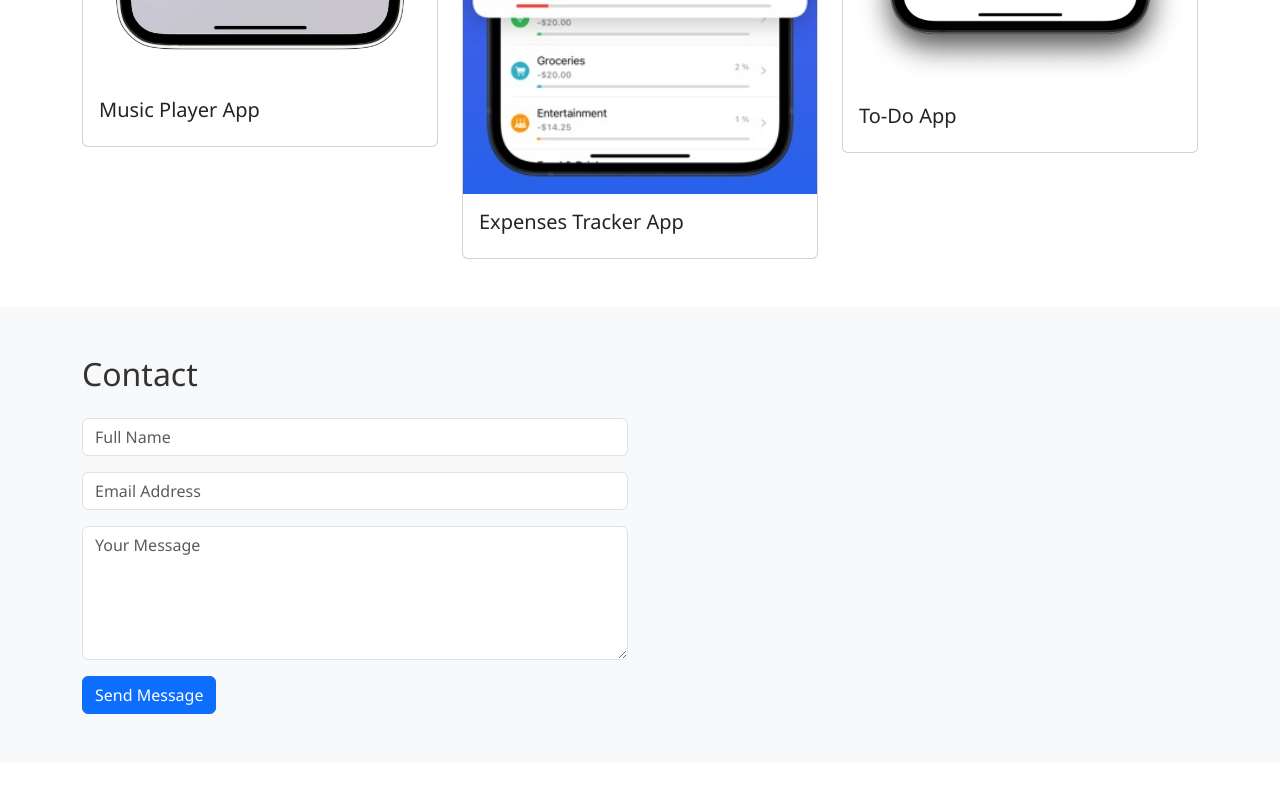
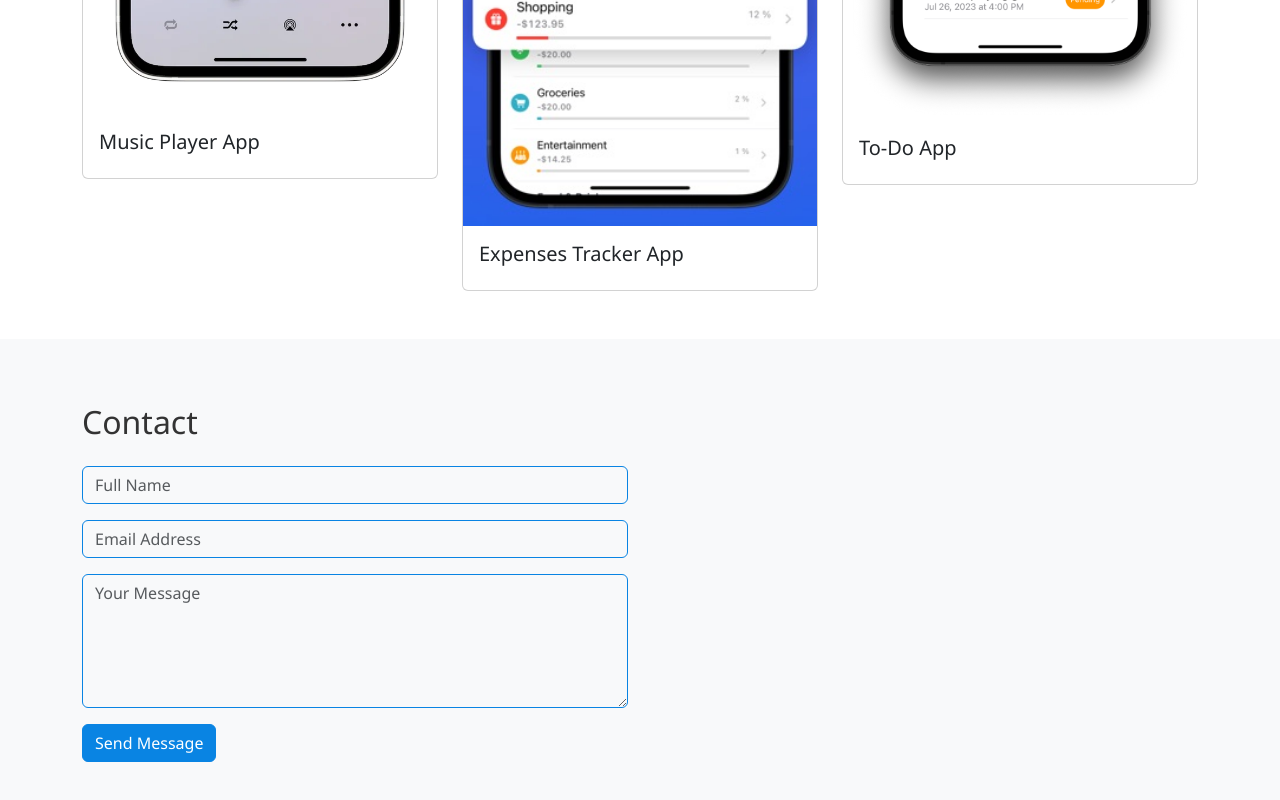
Before and after one commit to Srinivasan-001/portfolio, a plain HTML site: page index.html in a window 1280 px wide. Shown: the part 1640-2440 px from the top of the page. Before the commit the page ends 2402 px from the top, so only its background shows below. Drawn offline with nearby package versions, Linux system fonts and the light colour scheme.

Commit message:
Update index.html

```diff
--- a/index.html
+++ b/index.html
@@ -16,6 +16,8 @@
             --text-color: #333333;
             --card-bg: #f8f9fa;
             --nav-bg: var(--card-bg);
+            --section-bg: #f8f9fa; /* Light mode section background */
+            --section-text: #333333;
         }
 
         [data-theme="dark"] {
@@ -25,6 +27,8 @@
             --text-color: #ffffff;
             --card-bg: #3d4346;
             --nav-bg: #343a40;
+            --section-bg: #2d3436; /* Dark mode section background */
+            --section-text: #ffffff;
         }
 
         body {
@@ -118,6 +122,34 @@
             background: var(--secondary-color);
             border-radius: 50%;
         }
+
+        /* Custom section styling */
+        .resume-section,
+        .contact-section {
+            background-color: var(--section-bg);
+            color: var(--section-text);
+            padding: 4rem 0;
+            transition: all 0.3s ease;
+        }
+
+        /* Form styling */
+        .form-control {
+            background-color: var(--card-bg);
+            color: var(--text-color);
+            border: 1px solid var(--secondary-color);
+        }
+
+        .form-control:focus {
+            background-color: var(--card-bg);
+            color: var(--text-color);
+            border-color: var(--secondary-color);
+            box-shadow: 0 0 0 0.25rem rgba(116, 185, 255, 0.25);
+        }
+
+        .btn-primary {
+            background-color: var(--secondary-color);
+            border-color: var(--secondary-color);
+        }
     </style>
 </head>
 <body>
@@ -166,7 +198,7 @@
     </section>
 
     <!-- Resume Section -->
-    <section id="resume" class="py-5 bg-light">
+    <section id="resume" class="resume-section">
         <div class="container text-center">
             <h2 class="mb-4">Resume</h2>
             <button class="btn btn-primary" data-bs-toggle="modal" data-bs-target="#resumeModal">
@@ -210,10 +242,13 @@
 
             </div>
         </div>
+        <!-- Project Cards (same as before) -->
+            </div>
+        </div>
     </section>
 
     <!-- Contact Section -->
-    <section id="contact" class="py-5 bg-light">
+    <section id="contact" class="contact-section">
         <div class="container">
             <h2 class="mb-4">Contact</h2>
             <div class="row g-4">
@@ -228,12 +263,14 @@
                         <div class="mb-3">
                             <textarea class="form-control" rows="5" placeholder="Your Message"></textarea>
                         </div>
-                        <button type="submit" class="btn btn-primary">Send Message</button> <!-- Contact form (same as before) -->
+                        <button type="submit" class="btn btn-primary">Send Message</button>
                     </form>
                 </div>
             </div>
         </div>
     </section>
+
+    <!-- Modals (same as before) -->
 <!-- Resume Modal -->
 <div class="modal fade" id="resumeModal">
     <div class="modal-dialog modal-lg">
@@ -388,9 +425,6 @@
         </div>
     </div>
 </div>
-
-    <!-- Modals (same as before) -->
-
     <!-- Bootstrap JS -->
     <script src="https://cdn.jsdelivr.net/npm/bootstrap@5.3.0/dist/js/bootstrap.bundle.min.js"></script>
 
```
Lines whose indentation alone changed are shown as unchanged.
